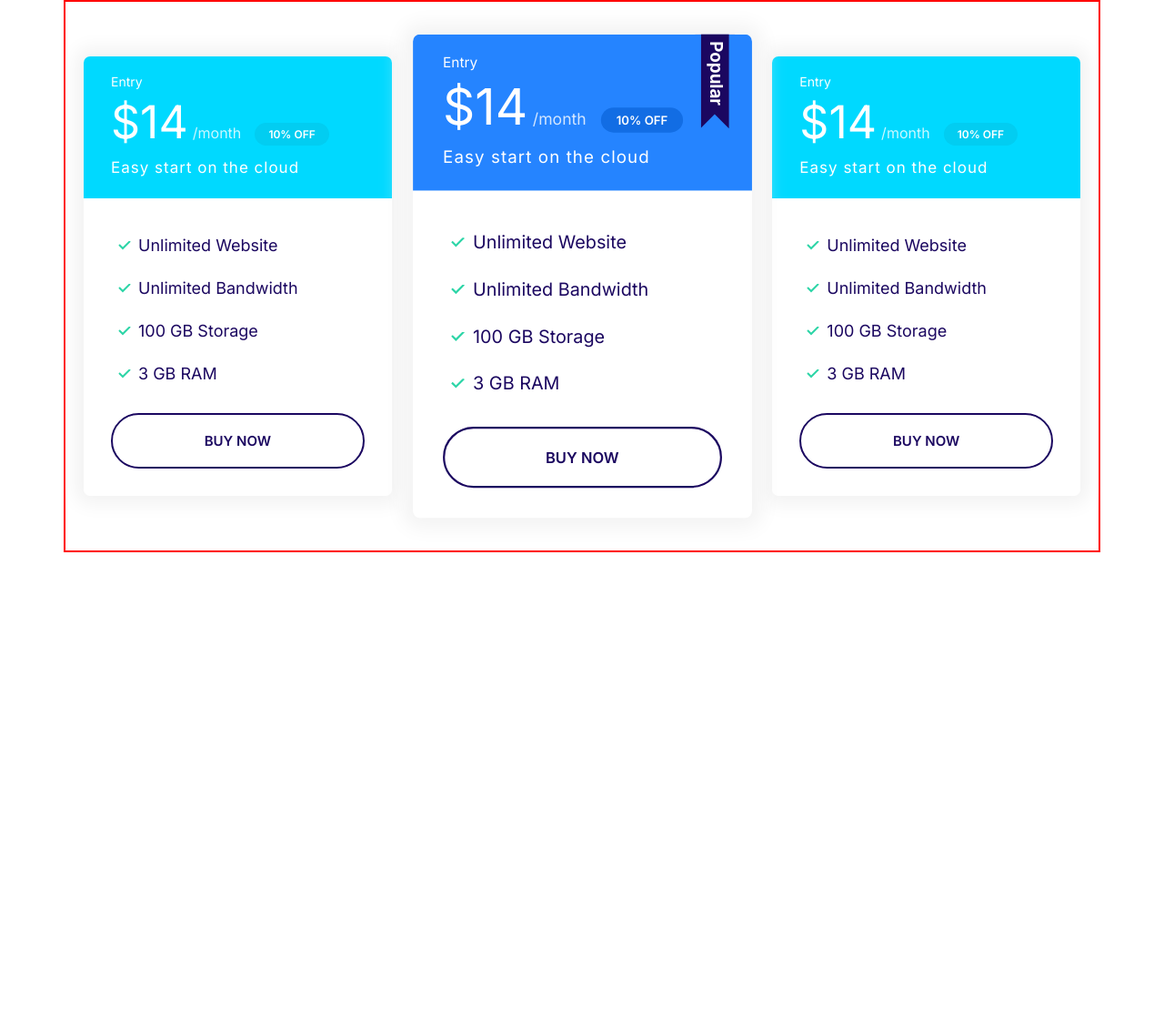
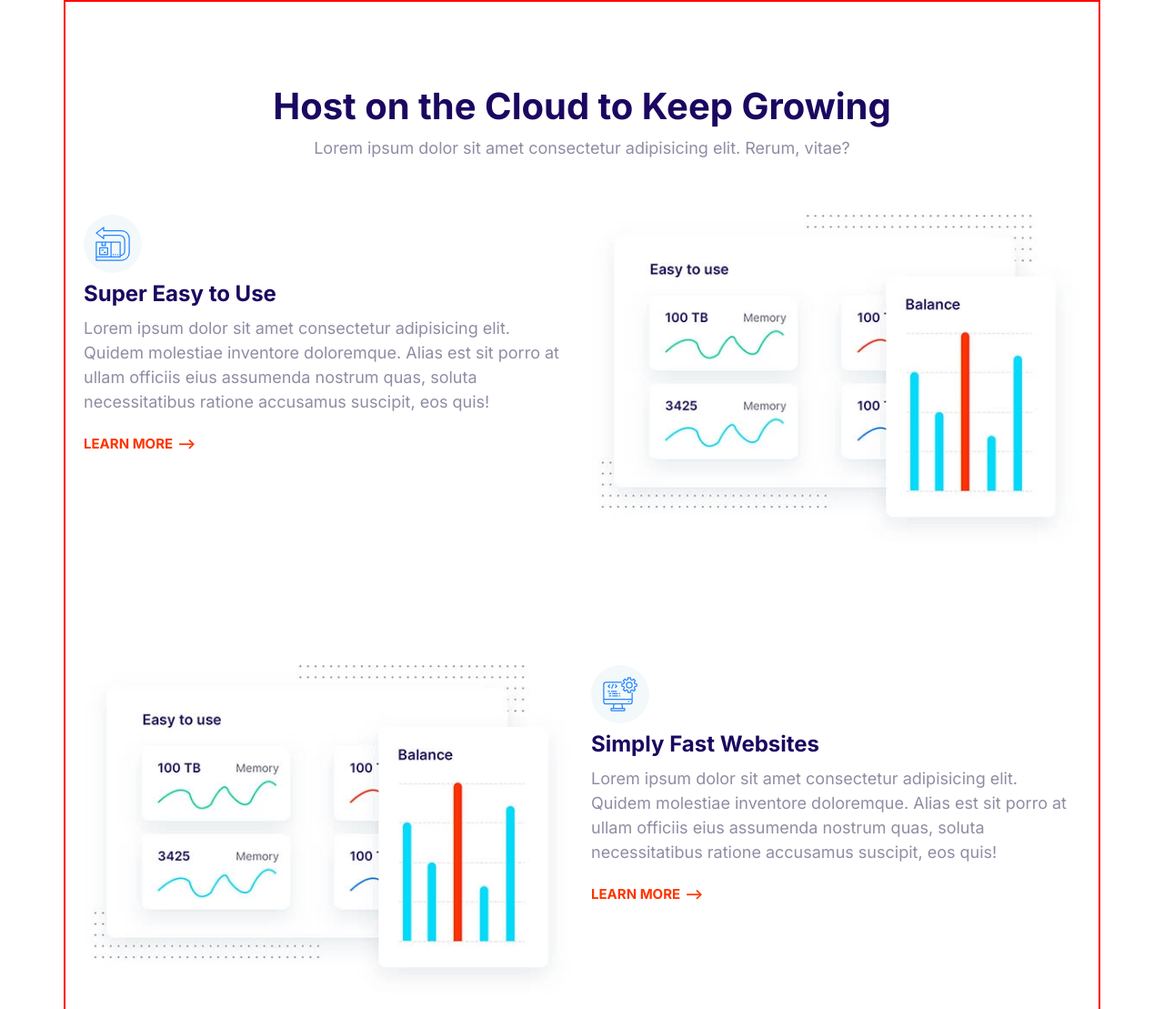
Before and after one commit to awoham/moshify, a plain HTML site: page index.html in a window 1280 px wide. Shown: the top 1109 px of the page at 91% size. Before the commit the page ends 800 px from the top, so only its background shows below. Drawn offline with Linux system fonts and the light colour scheme.

Commit message:
Build the feature block component

```diff
--- a/CSS/styles.css
+++ b/CSS/styles.css
@@ -772,3 +772,27 @@ a {
     max-width: 500px;
     margin: 0 auto;
 }
+
+/* Features */
+.feature {
+    gap: 4rem 2rem;
+    margin: 12rem 0;
+}
+
+.feature:first-of-type {
+    margin-top: 6rem;
+}
+
+.feature__heading {
+    margin: 1rem 0;
+}
+
+.feature__image {
+    width: 100%;
+}
+
+@media screen and (min-width: 768px) {
+    .feature:nth-of-type(even) .feature__content {
+        order: 2;
+    }
+}
--- a/index.html
+++ b/index.html
@@ -12,70 +12,80 @@
     <link rel="stylesheet" href="css/styles.css" />
 </head>
 <body>
-    <section class="block container block-plans">
-        <div class="grid grid--1x3">
-            <div class="plan">
-                <div class="card card--secondary">
-                    <header class="card__header">
-                        <h3 class="plan__name">Entry</h3>
-                        <span class="plan__price">$14</span>
-                        <span class="plan__billing-cycle">/month</span>
-                        <span class="badge badge--secondary badge--small">10% OFF</span>
-                        <span class="plan__description">Easy start on the cloud</span>
-                    </header>
-                    <div class="card__body">
-                        <ul class="list list--tick">
-                            <li class="list__item">Unlimited Website</li>
-                            <li class="list__item">Unlimited Bandwidth</li>
-                            <li class="list__item">100 GB Storage</li>
-                            <li class="list__item">3 GB RAM</li>
-                        </ul>
-                        <button class="btn btn--outline btn--block">Buy Now</button>
-                    </div>
-                </div>
-              </div>
-              <div class="plan plan--popular">
-                <div class="card card--primary">
-                    <header class="card__header">
-                        <h3 class="plan__name">Entry</h3>
-                        <span class="plan__price">$14</span>
-                        <span class="plan__billing-cycle">/month</span>
-                        <span class="badge badge--primary badge--small">10% OFF</span>
-                        <span class="plan__description">Easy start on the cloud</span>
-                    </header>
-                    <div class="card__body">
-                        <ul class="list list--tick">
-                            <li class="list__item">Unlimited Website</li>
-                            <li class="list__item">Unlimited Bandwidth</li>
-                            <li class="list__item">100 GB Storage</li>
-                            <li class="list__item">3 GB RAM</li>
-                        </ul>
-                        <button class="btn btn--outline btn--block">Buy Now</button>
-                    </div>
-                </div>
-              </div>
-              <div class="plan">
-                <div class="card card--secondary">
-                    <header class="card__header">
-                        <h3 class="plan__name">Entry</h3>
-                        <span class="plan__price">$14</span>
-                        <span class="plan__billing-cycle">/month</span>
-                        <span class="badge badge--secondary badge--small">10% OFF</span>
-                        <span class="plan__description">Easy start on the cloud</span>
-                    </header>
-                    <div class="card__body">
-                        <ul class="list list--tick">
-                            <li class="list__item">Unlimited Website</li>
-                            <li class="list__item">Unlimited Bandwidth</li>
-                            <li class="list__item">100 GB Storage</li>
-                            <li class="list__item">3 GB RAM</li>
-                        </ul>
-                        <button class="btn btn--outline btn--block">Buy Now</button>
-                    </div>
-                </div>
-              </div>
+  <section class="block container">
+      <header class="block__header">
+          <h2>Host on the Cloud to Keep Growing</h2>
+          <p>Lorem ipsum dolor sit amet consectetur adipisicing elit. Rerum, vitae?</p>
+      </header>
+    <article class="grid grid--1x2 feature">
+        <div class="feature__content">
+            <span class="icon-container">
+                <svg class="icon icon--primary">
+                    <use xlink:href="images/sprite.svg#easy"></use>
+                </svg>
+            </span>
+            <h3 class="feature__heading">Super Easy to Use</h3>
+            <p>Lorem ipsum dolor sit amet consectetur adipisicing elit. Quidem molestiae inventore doloremque. Alias est sit porro at ullam officiis eius assumenda nostrum quas, soluta necessitatibus ratione accusamus suscipit, eos quis!</p>
+            <a href="#" class="link-arrow">Learn More</a>
         </div>
-    </section>
+        <picture>
+            <source type="image/webp" srcset="images/easy.webp 1x, images/easy@2x.webp 2x" />
+            <source type="image/jpg" srcset="images/easy.jpg 1x, images/easy@2x.jpg 2x" />
+            <img class="feature__image" src="images/easy@2x.jpg" alt="" />
+        </picture>
+    </article>
+    <article class="grid grid--1x2 feature">
+        <div class="feature__content">
+            <span class="icon-container">
+                <svg class="icon icon--primary">
+                    <use xlink:href="images/sprite.svg#computer"></use>
+                </svg>
+            </span>
+            <h3 class="feature__heading">Simply Fast Websites</h3>
+            <p>Lorem ipsum dolor sit amet consectetur adipisicing elit. Quidem molestiae inventore doloremque. Alias est sit porro at ullam officiis eius assumenda nostrum quas, soluta necessitatibus ratione accusamus suscipit, eos quis!</p>
+            <a href="#" class="link-arrow">Learn More</a>
+        </div>
+        <picture>
+            <source type="image/webp" srcset="images/easy.webp 1x, images/easy@2x.webp 2x" />
+            <source type="image/jpg" srcset="images/easy.jpg 1x, images/easy@2x.jpg 2x" />
+            <img class="feature__image" src="images/easy@2x.jpg" alt="" />
+        </picture>
+    </article>
+    <article class="grid grid--1x2 feature">
+        <div class="feature__content">
+            <span class="icon-container">
+                <svg class="icon icon--primary">
+                    <use xlink:href="images/sprite.svg#wordpress"></use>
+                </svg>
+            </span>
+            <h3 class="feature__heading">Wordpress Made Easy</h3>
+            <p>Lorem ipsum dolor sit amet consectetur adipisicing elit. Quidem molestiae inventore doloremque. Alias est sit porro at ullam officiis eius assumenda nostrum quas, soluta necessitatibus ratione accusamus suscipit, eos quis!</p>
+            <a href="#" class="link-arrow">Learn More</a>
+        </div>
+        <picture>
+            <source type="image/webp" srcset="images/easy.webp 1x, images/easy@2x.webp 2x" />
+            <source type="image/jpg" srcset="images/easy.jpg 1x, images/easy@2x.jpg 2x" />
+            <img class="feature__image" src="images/easy@2x.jpg" alt="" />
+        </picture>
+    </article>
+    <article class="grid grid--1x2 feature">
+        <div class="feature__content">
+            <span class="icon-container">
+                <svg class="icon icon--primary">
+                    <use xlink:href="images/sprite.svg#clock"></use>
+                </svg>
+            </span>
+            <h3 class="feature__heading">24/7 Expert Support</h3>
+            <p>Lorem ipsum dolor sit amet consectetur adipisicing elit. Quidem molestiae inventore doloremque. Alias est sit porro at ullam officiis eius assumenda nostrum quas, soluta necessitatibus ratione accusamus suscipit, eos quis!</p>
+            <a href="#" class="link-arrow">Learn More</a>
+        </div>
+        <picture>
+            <source type="image/webp" srcset="images/easy.webp 1x, images/easy@2x.webp 2x" />
+            <source type="image/jpg" srcset="images/easy.jpg 1x, images/easy@2x.jpg 2x" />
+            <img class="feature__image" src="images/easy@2x.jpg" alt="" />
+        </picture>
+    </article>
+  </section>
     <script src="js/main.js"></script>
 </body>
 </html>
```
Also changed, not shown: components/feature block.html (added, +75 -0 lines), images/easy.jpg (added), images/easy.webp (added), images/easy@2x.jpg (added), images/easy@2x.webp (added).
